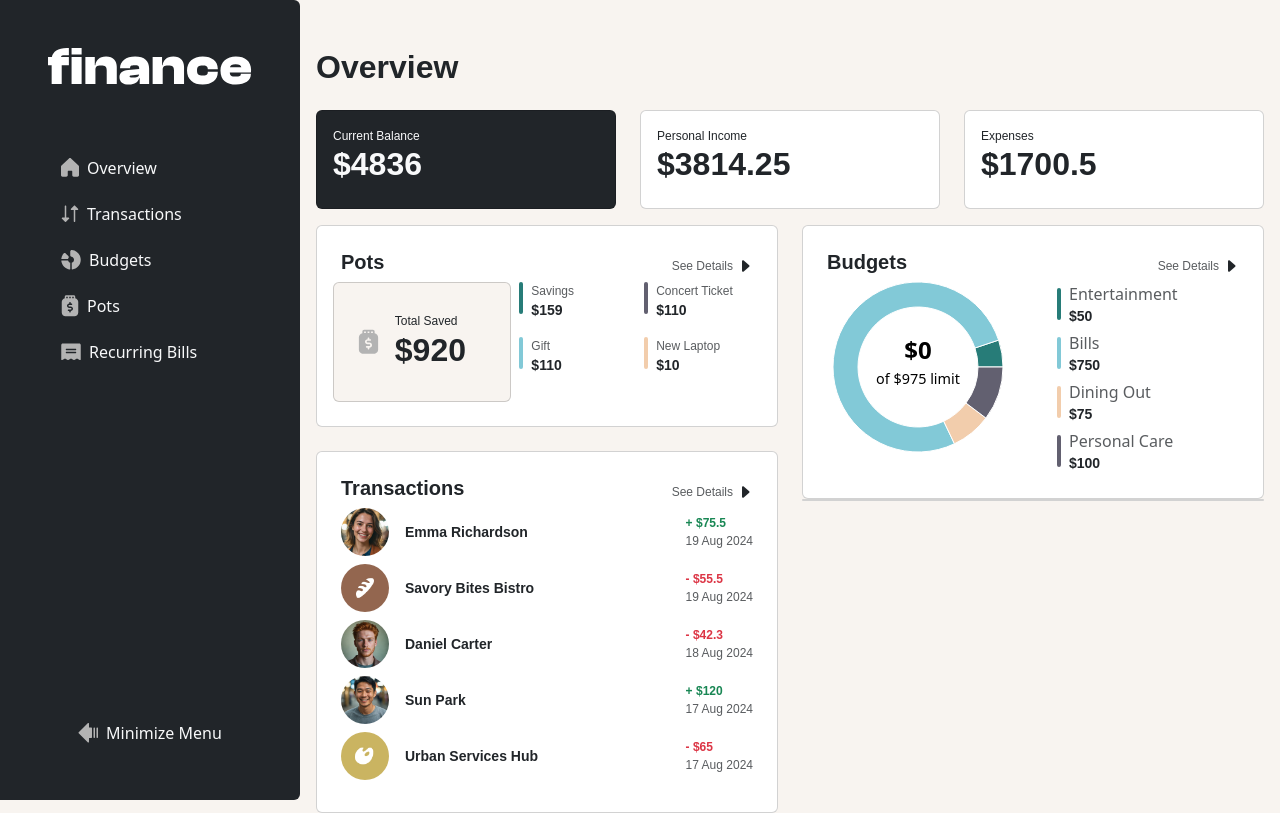
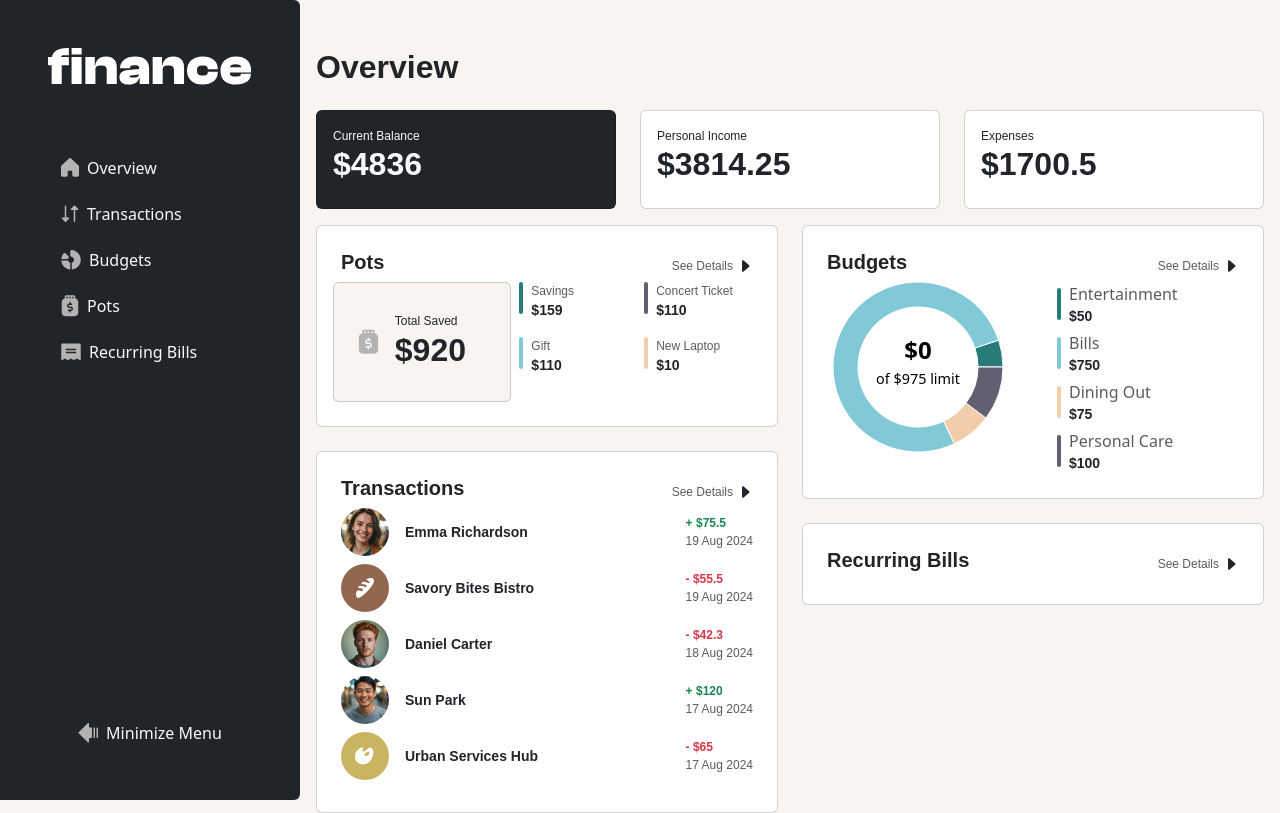
Before and after one commit to abdalsimam1-sketch/personal-finance-app, a React (Vite) app: page / in a window 1280 px wide. Built offline with nearby package versions, Linux system fonts and the light colour scheme.

Commit message:
add : margin top to bills section and see details component for label and navigation

```diff
--- a/src/pages/Overview.jsx
+++ b/src/pages/Overview.jsx
@@ -212,7 +212,15 @@ export const Overview = () => {
             </div>
           </section>
 
-          <section className="bills-section  card"></section>
+          <section className="bills-section  card p-4 mt-4">
+            <div>
+              <SeeDetails
+                path="/bills"
+                SeeDetail="See Details"
+                label="Recurring Bills"
+              ></SeeDetails>
+            </div>
+          </section>
         </div>
       </section>
     </div>
```
